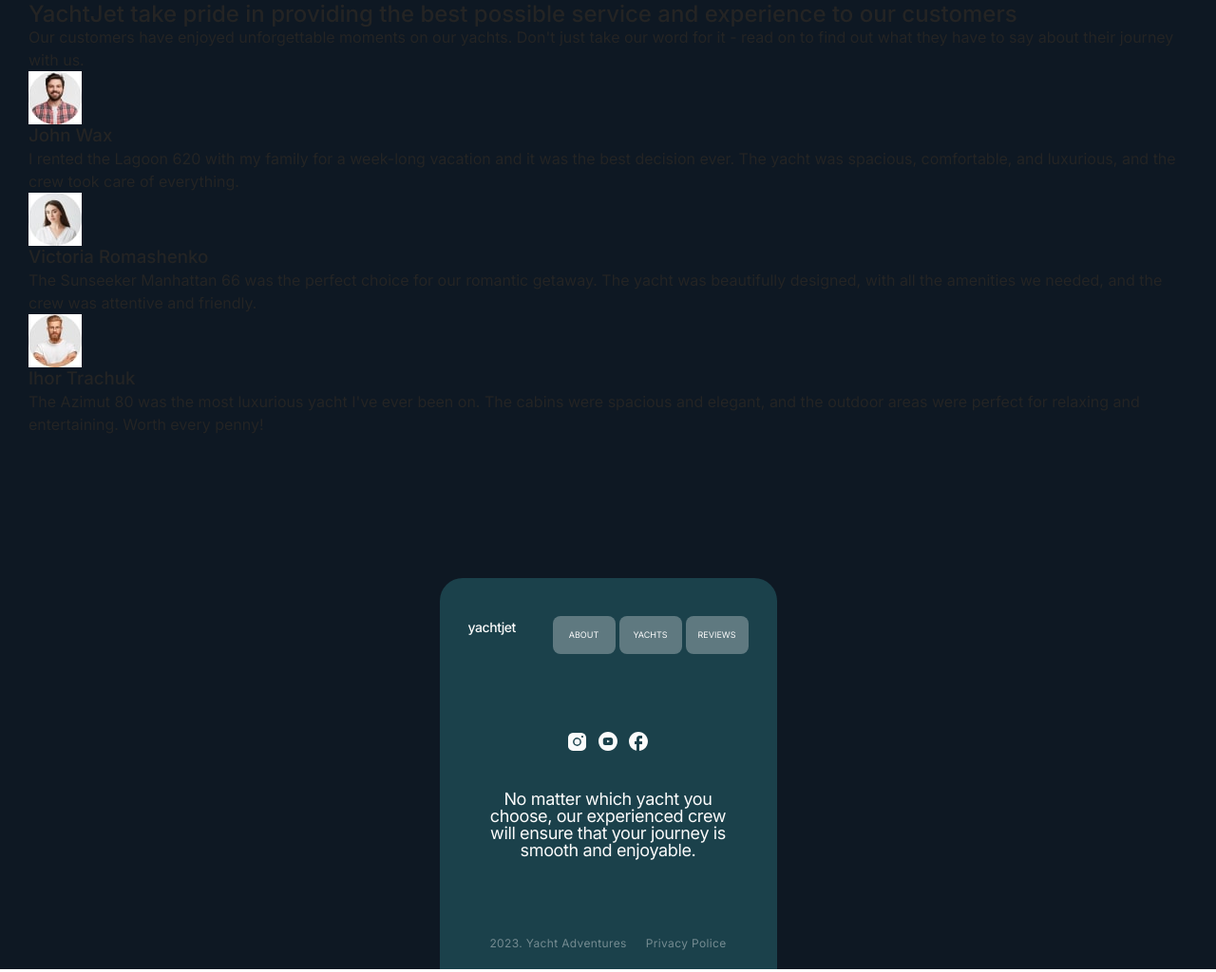
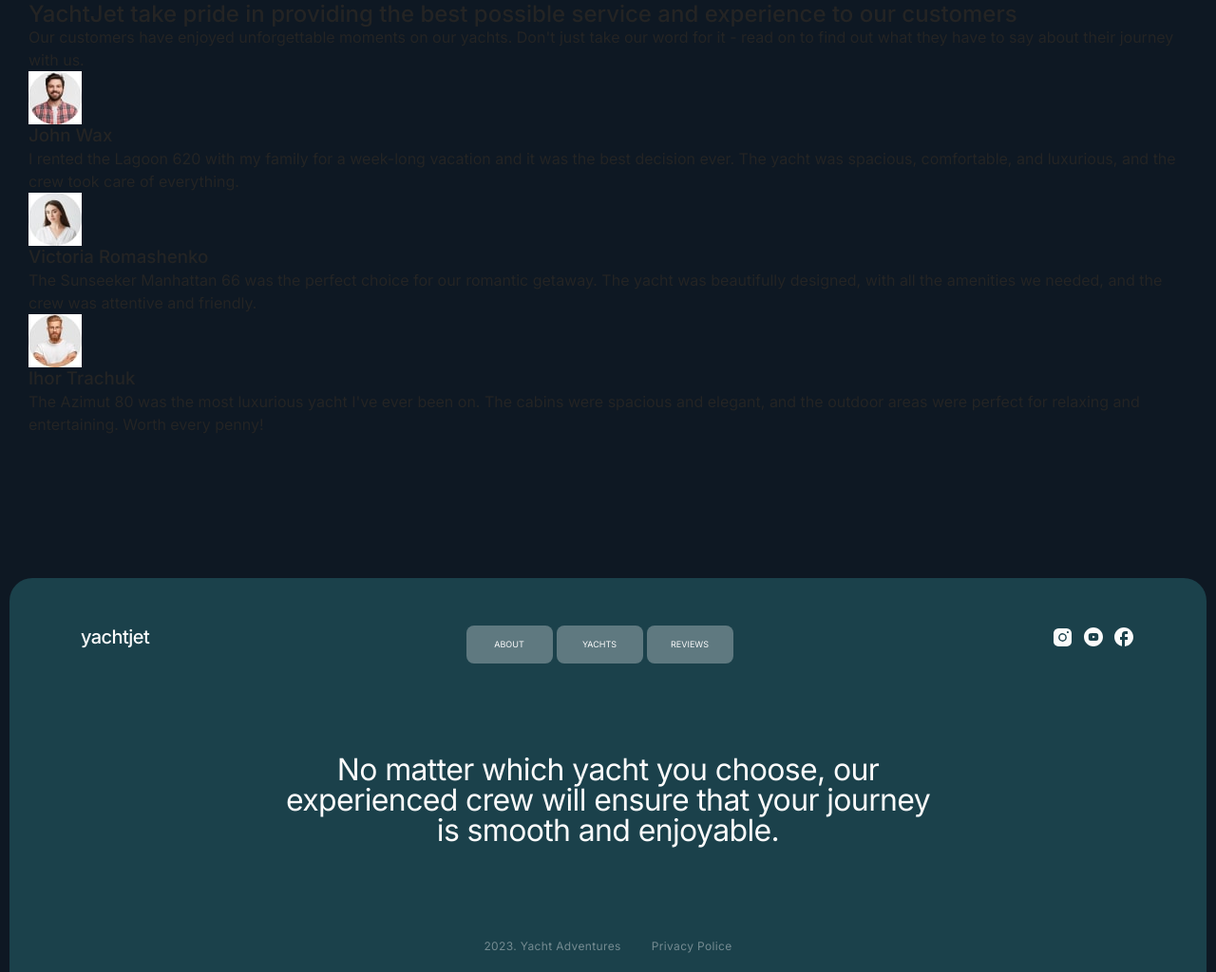
Before and after one commit to grifano/7-project, a website built with Vite: page src/index.html in a window 1280 px wide. Shown: the part 3785-4809 px from the top of the page at 95% size. Built offline with nearby package versions, Linux system fonts and the light colour scheme.

Commit message:
add-footer-css-media

```diff
--- a/src/css/footer.css
+++ b/src/css/footer.css
@@ -53,6 +53,7 @@
     color: #fbfbfb;
     justify-content: center;
     align-items: center;
+    transition: background-color 250ms cubic-bezier(0.4, 0, 0.2, 1);
 }
 
 .footer-link:hover,
@@ -100,8 +101,85 @@
         sans-serif;
     font-weight: 400;
     font-size: 12px;
-    line-height: 1.16667;
+    line-height: 1.17;
     letter-spacing: 0.03em;
     text-align: center;
     color: rgba(251, 251, 251, 0.4);
 }
+
+@media screen and (min-width: 768px) {
+    .footer-wraper {
+        padding-top: 50px;
+        max-width: 768px;
+        display: block;
+    }
+
+    .footer-container-top {
+        display: flex;
+        flex-wrap: nowrap;
+        justify-content: space-between;
+        margin-bottom: 96px;
+        margin-left: 48px;
+        margin-right: 48px;
+    }
+
+    .footer-soc-list {
+        padding: 0;
+    }
+
+    .footer-logo {
+        font-size: 20px;
+        width: 70px;
+        height: 24px;
+    }
+
+    .footer-list {
+        padding-left: 0;
+    }
+
+    .footer-link {
+        width: 91px;
+    }
+
+    .footer-text {
+        font-size: 32px;
+        width: 640px;
+        margin: 0 auto;
+    }
+
+    .footer-container-privacy {
+        margin-top: 99px;
+        gap: 32px;
+        justify-content: center;
+    }
+
+}
+
+@media screen and (min-width: 1280px) {
+    .footer-wraper {
+        max-width: 1280px;
+    }
+
+    .footer-container-top {
+        margin-left: 75px;
+        margin-right: 75px;
+    }
+
+    .footer-text {
+        width: 693px;
+    }
+}
+
+@media screen and (min-width: 1440px) {
+    .footer-wraper {
+        max-width: 1440px;
+    }
+
+    .footer-logo {
+        width: 74px;
+    }
+
+    .footer-text {
+        width: 699px;
+    }
+}
--- a/src/partials/footer.html
+++ b/src/partials/footer.html
@@ -4,9 +4,9 @@
       <a class="footer-logo" href="./index.html">yachtjet</a>
       <nav>
         <ul class="footer-list">
-          <li><a href="#About us" class="footer-link">About</a></li>
-          <li><a href="#Our yachts" class="footer-link">Yachts</a></li>
-          <li><a href="#Reviews" class="footer-link">Reviews</a></li>
+          <li><a href="#about-us" class="footer-link">About</a></li>
+          <li><a href="#our-yachts" class="footer-link">Yachts</a></li>
+          <li><a href="#reviews" class="footer-link">Reviews</a></li>
         </ul>
       </nav>
       <ul class="footer-soc-list">
```
